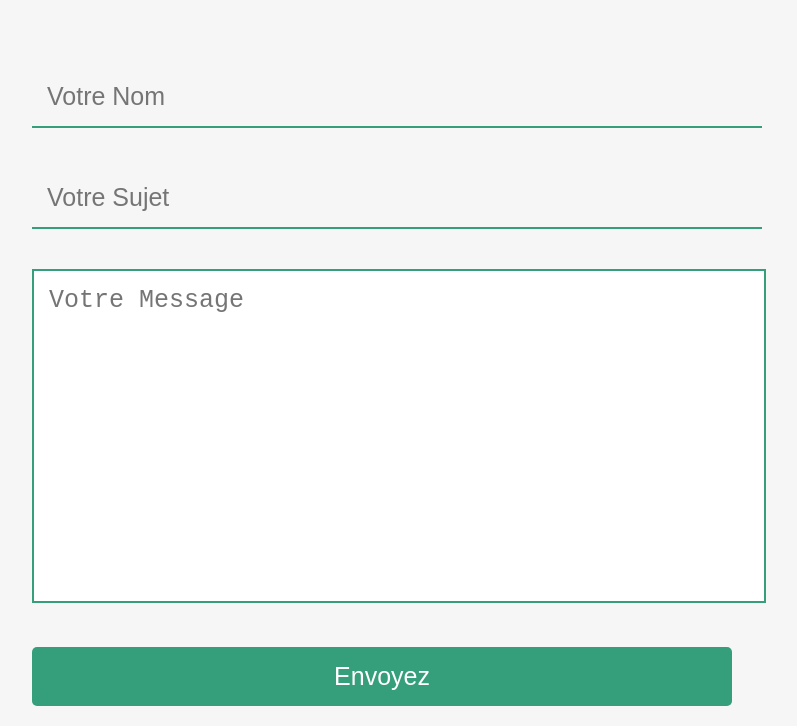
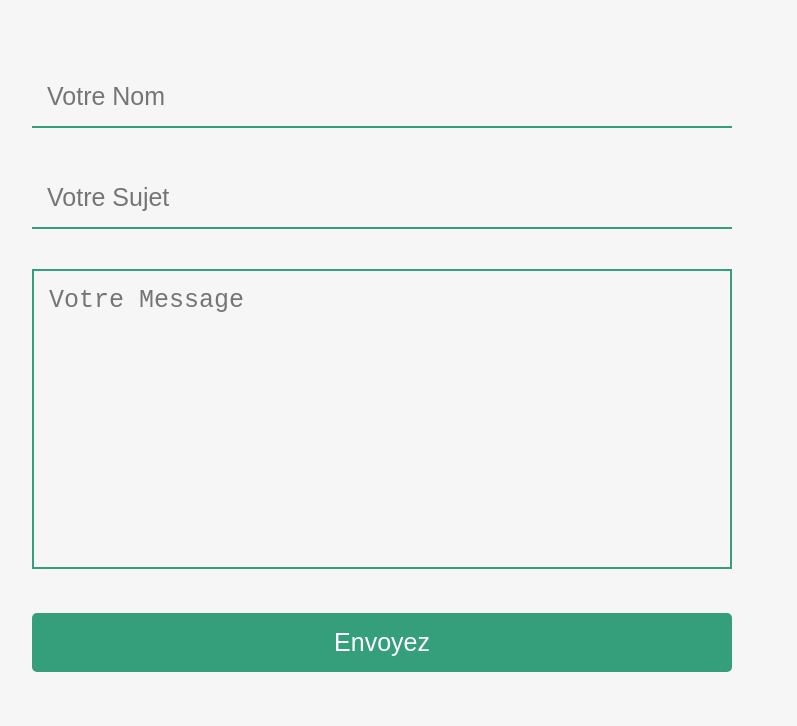
Before and after one commit to GaryLrx/LEROUX-Gary-TP1-CSS, a plain HTML site: page page1.html in a window 1280 px wide. Shown: the part 90-816 px from the top of the page, without its empty margins (278-1075 px from the left). Drawn offline with Linux system fonts and the light colour scheme; files that its build step writes are made by us from their sources.

Commit message:
Update style.css

```diff
--- a/style.css
+++ b/style.css
@@ -131,15 +131,16 @@ form{
     margin:0 auto;
 }
 
-input{
+input, textarea{
     font-size:25px;
-    border:0;
+    border:none;
     background-color:#F6F6F6;
     border-bottom: 2px solid;
     border-color: #359E7B;
     padding: 15px;
     margin: 20px;
     width: 100%;
+    box-sizing:border-box;
 }
 
 textarea{
```
